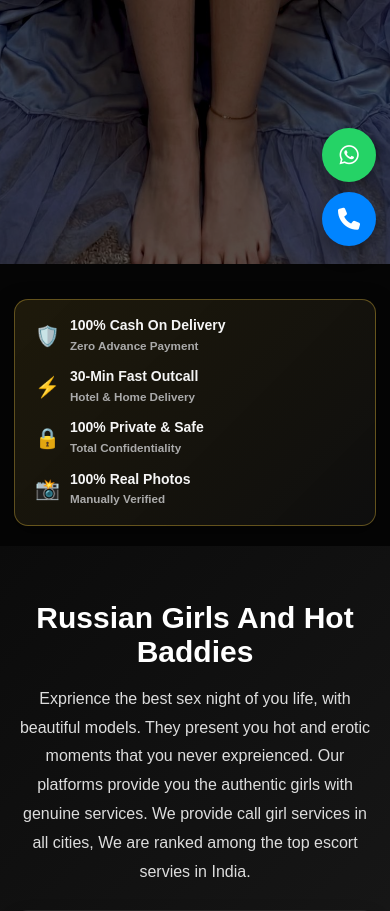
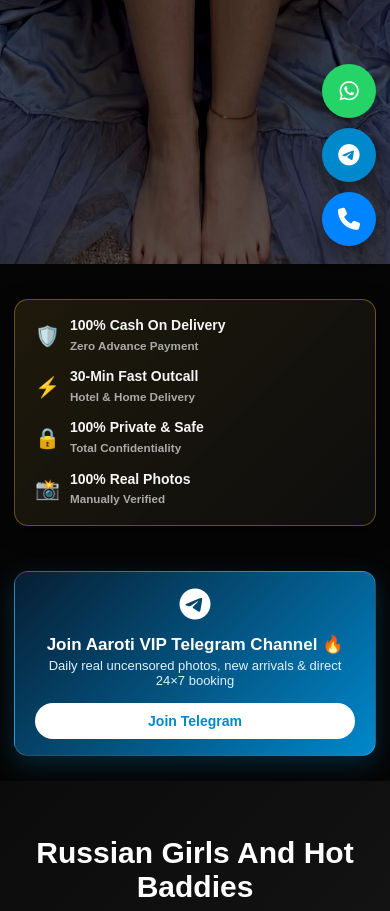
Before and after one commit to manishapatel993445/my-project, a website: page public/index.html in a window 390 px wide. Shown: the part 580-1491 px from the top of the page. Drawn offline with Linux system fonts and the light colour scheme; no server answers.

Commit message:
feat(seo-aeo): add Telegram VIP banner, Twitter cards, AI bot crawling, and sitemap ping

```diff
--- a/public/index.html
+++ b/public/index.html
@@ -25,6 +25,11 @@
 <meta property="og:image" content="https://aaroti.com/images/i1.jpeg">
 <meta property="og:site_name" content="Aaroti">
 <meta property="og:locale" content="en_IN">
+
+<meta name="twitter:card" content="summary_large_image">
+<meta name="twitter:title" content="No.1 Call Girls in India ❤️ ₹2999 | Escort Service 24×7 - Aaroti">
+<meta name="twitter:description" content="Looking for call girls in India? Independent verified girls, no advance payment. Premium escort service 24×7 across 39+ cities. Book now!">
+<meta name="twitter:image" content="https://aaroti.com/images/i1.jpeg">
 
 <script type="application/ld+json">
 {
@@ -123,6 +128,19 @@
     <div class="trust-badge-item"><span class="icon">⚡</span><span>30-Min Fast Outcall<br><small style="color:#aaa;">Hotel &amp; Home Delivery</small></span></div>
     <div class="trust-badge-item"><span class="icon">🔒</span><span>100% Private &amp; Safe<br><small style="color:#aaa;">Total Confidentiality</small></span></div>
     <div class="trust-badge-item"><span class="icon">📸</span><span>100% Real Photos<br><small style="color:#aaa;">Manually Verified</small></span></div>
+  </div>
+</div>
+
+<div style="padding:0 14px;">
+  <div class="telegram-banner">
+    <div class="telegram-banner-text">
+      <i class="fab fa-telegram-plane telegram-banner-icon"></i>
+      <div>
+        <div class="telegram-banner-title">Join Aaroti VIP Telegram Channel 🔥</div>
+        <div class="telegram-banner-sub">Daily real uncensored photos, new arrivals &amp; direct 24×7 booking</div>
+      </div>
+    </div>
+    <a href="https://t.me/+919934873293" target="_blank" rel="noopener noreferrer" class="telegram-banner-btn" id="heroTgBtn">Join Telegram</a>
   </div>
 </div>
 
@@ -253,10 +271,13 @@
 </section>
 
 <div class="floating-buttons">
-  <a href="https://wa.me/919934873293?text=Hi%2C%20Aaroti%20Services" target="_blank" rel="noopener noreferrer" class="float whatsapp" id="floatWa">
+  <a href="https://wa.me/919934873293?text=Hi%2C%20Aaroti%20Services" target="_blank" rel="noopener noreferrer" class="float whatsapp" id="floatWa" aria-label="WhatsApp">
     <i class="fab fa-whatsapp"></i>
   </a>
-  <a href="tel:+919934873293" class="float call" id="floatCall">
+  <a href="https://t.me/+919934873293" target="_blank" rel="noopener noreferrer" class="float telegram" id="floatTg" aria-label="Telegram">
+    <i class="fab fa-telegram-plane"></i>
+  </a>
+  <a href="tel:+919934873293" class="float call" id="floatCall" aria-label="Phone Call">
     <i class="fas fa-phone"></i>
   </a>
 </div>
--- a/public/script.js
+++ b/public/script.js
@@ -43,6 +43,7 @@ async function loadSiteData() {
 function renderProfiles(profiles) {
   const grid = document.getElementById("profileGrid");
   if (!grid) return;
+  if (!grid.innerHTML.includes("Loading profiles")) return; // Keep high-speed SSR content
 
   const seen   = new Set();
   const unique = profiles.filter(p => {
@@ -60,6 +61,7 @@ function renderProfiles(profiles) {
   unique.forEach(p => {
     grid.innerHTML += `
     <div class="card">
+      <span class="card-badge"><i class="fas fa-check-circle"></i> 100% Verified</span>
       ${mediaTag(p.photo, esc(p.name))}
       <div class="card-info">
         <h3>${esc(p.name)}</h3>
@@ -78,6 +80,7 @@ function renderProfiles(profiles) {
 function renderPriceTable(packages) {
   const container = document.getElementById("priceTableContainer");
   if (!container) return;
+  if (!container.innerHTML.includes("Loading packages")) return; // Keep SSR content
 
   if (packages.length === 0) {
     container.innerHTML = `<p style="text-align:center;color:#aaa;">No packages available yet.</p>`;
@@ -107,12 +110,16 @@ function renderPriceTable(packages) {
   container.innerHTML = html;
 }
 
-// ========= APPLY SETTINGS (phone numbers) =========
+// ========= APPLY SETTINGS (phone numbers + telegram) =========
 function applySettings(settings) {
-  const waHref   = `https://wa.me/${settings.mainWa || "919934873293"}${WA_MSG}`;
-  const callHref = `tel:+${(settings.mainCall || "919934873293").replace(/[\s-]/g, "")}`;
+  const waNum    = settings.mainWa || "919934873293";
+  const callNum  = settings.mainCall || "919934873293";
+  const tgLink   = settings.mainTg || `https://t.me/+${waNum}`;
+  const waHref   = `https://wa.me/${waNum}${WA_MSG}`;
+  const callHref = `tel:+${callNum.replace(/[\s-]/g, "")}`;
   document.querySelectorAll(".whatsapp, .bookNowBtn").forEach(btn => { btn.href = waHref; });
   document.querySelectorAll(".call").forEach(btn => { btn.href = callHref; });
+  document.querySelectorAll(".telegram, #floatTg, #heroTgBtn").forEach(btn => { btn.href = tgLink; });
 }
 
 // ========= RUN =========
--- a/public/style.css
+++ b/public/style.css
@@ -242,8 +242,82 @@ body{
     background:#25D366;
 }
 
+.telegram{
+    background:#0088cc;
+}
+
 .call{
     background:#0084ff;
+}
+
+/* ========== TELEGRAM VIP BANNER ========== */
+.telegram-banner{
+    margin:25px auto;
+    max-width:900px;
+    padding:16px 20px;
+    background:linear-gradient(135deg,#071e33,#0088cc);
+    border-radius:14px;
+    display:flex;
+    align-items:center;
+    justify-content:space-between;
+    gap:15px;
+    box-shadow:0 8px 24px rgba(0,136,204,0.25);
+    border:1px solid rgba(255,255,255,0.18);
+}
+
+.telegram-banner-text{
+    display:flex;
+    align-items:center;
+    gap:14px;
+}
+
+.telegram-banner-icon{
+    font-size:32px;
+    color:#fff;
+    flex-shrink:0;
+}
+
+.telegram-banner-title{
+    font-size:17px;
+    font-weight:700;
+    color:#fff;
+    margin-bottom:3px;
+}
+
+.telegram-banner-sub{
+    font-size:13px;
+    color:#e0f2fe;
+}
+
+.telegram-banner-btn{
+    display:inline-block;
+    background:#fff;
+    color:#0088cc;
+    padding:10px 22px;
+    border-radius:25px;
+    font-weight:700;
+    font-size:14px;
+    text-decoration:none;
+    white-space:nowrap;
+    transition:transform 0.2s ease;
+}
+
+.telegram-banner-btn:hover{
+    transform:scale(1.05);
+}
+
+@media (max-width:600px){
+    .telegram-banner{
+        flex-direction:column;
+        text-align:center;
+    }
+    .telegram-banner-text{
+        flex-direction:column;
+    }
+    .telegram-banner-btn{
+        width:100%;
+        text-align:center;
+    }
 }
 
 /* ========== FOOTER ========== */
```
Also changed, not shown: public/city.html (+12 -2 lines), server.js (+57 -1 lines).
